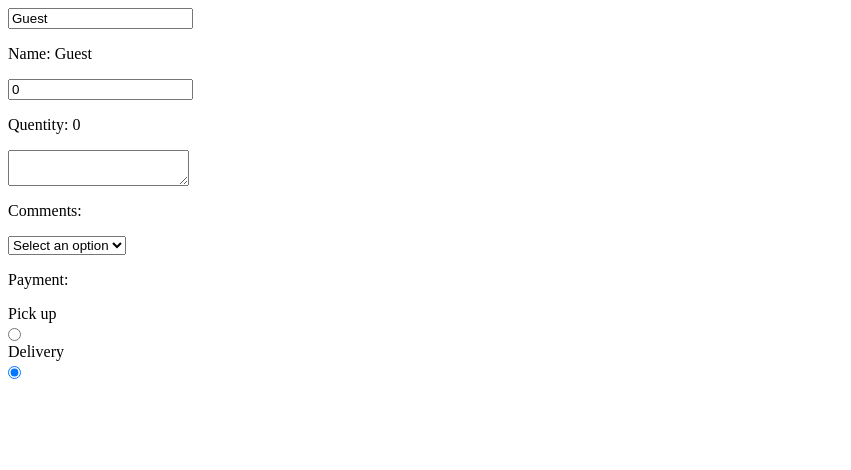
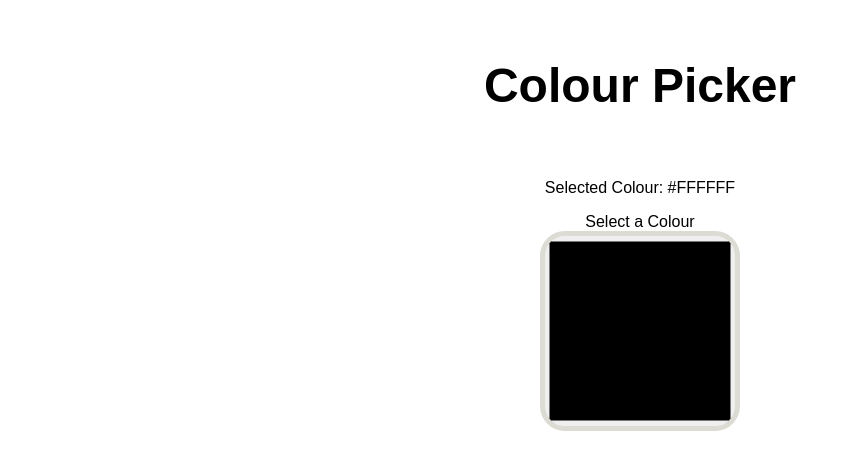
Before and after one commit to pasankg/vite-react-101, a React (Vite) app: page / in a window 1280 px wide. Shown: the top 470 px of the page, without its empty margins (0-851 px from the left). Built offline with nearby package versions, Linux system fonts and the light colour scheme.

Commit message:
Colour picker module

```diff
--- a/src/App.jsx
+++ b/src/App.jsx
@@ -10,8 +10,8 @@
 // import ListModule from "./List.module";
 // import StatefulButton from "./StatefulButton";
 // import Counter from "./Counter";
-
-import ApplicationForm from "./ApplicationForm";
+// import ApplicationForm from "./ApplicationForm";
+import ColourPicker from "./ColourPicker";
 
 function App() {
   // return (
@@ -74,7 +74,9 @@ function App() {
 
   // return <Counter/>
 
-  return <ApplicationForm/>
+  // return <ApplicationForm/>
+
+  return <ColourPicker/>
 
 
 }
--- /dev/null
+++ b/src/ColourPicker.jsx
@@ -0,0 +1,30 @@
+import { useState } from "react";
+
+function ColourPicker() {
+  const [colour, setColour] = useState("#FFFFFF");
+
+  const handleColourChange = (e) => {
+    setColour(e.target.value);
+  };
+
+  return (
+    <>
+      <div className="colour-picker-element">
+        <h1>Colour Picker</h1>
+        {/* css properies has to be enclosed with an object, hence the double set of {{}} */}
+        <div className="colour-display" style={{ backgroundColor: colour }}>
+          <p>Selected Colour: {colour}</p>
+        </div>
+        <label htmlFor="">Select a Colour</label>
+        <input
+        className="colour-picker"
+          type="color"
+          name="colour"
+          id="colour"
+          onChange={handleColourChange}
+        />
+      </div>
+    </>
+  );
+}
+export default ColourPicker;
--- a/src/index.css
+++ b/src/index.css
@@ -22,3 +22,36 @@
   width: 50%;
   text-align: center;
 }
+
+body {
+  font-family: Arial, Helvetica, sans-serif;
+}
+
+.colour-picker-element {
+  display: flex;
+  flex-direction: column;
+  align-items: center;
+
+  h1 {
+    margin: 50px;
+    font-size: 3rem;
+  }
+
+  .colour-picker {
+    width: 200px;
+    height: 200px;
+    display: flex;
+    justify-content: center;
+    align-items: center;
+    border: 5px solid hsl(60, 9%, 85%);
+    border-radius: 25px;
+    margin-bottom: 25px;
+    transition: 0.25s ease;
+  }
+
+  .colour-display {
+    p {
+      text-align: center;
+    }
+  }
+}
```
